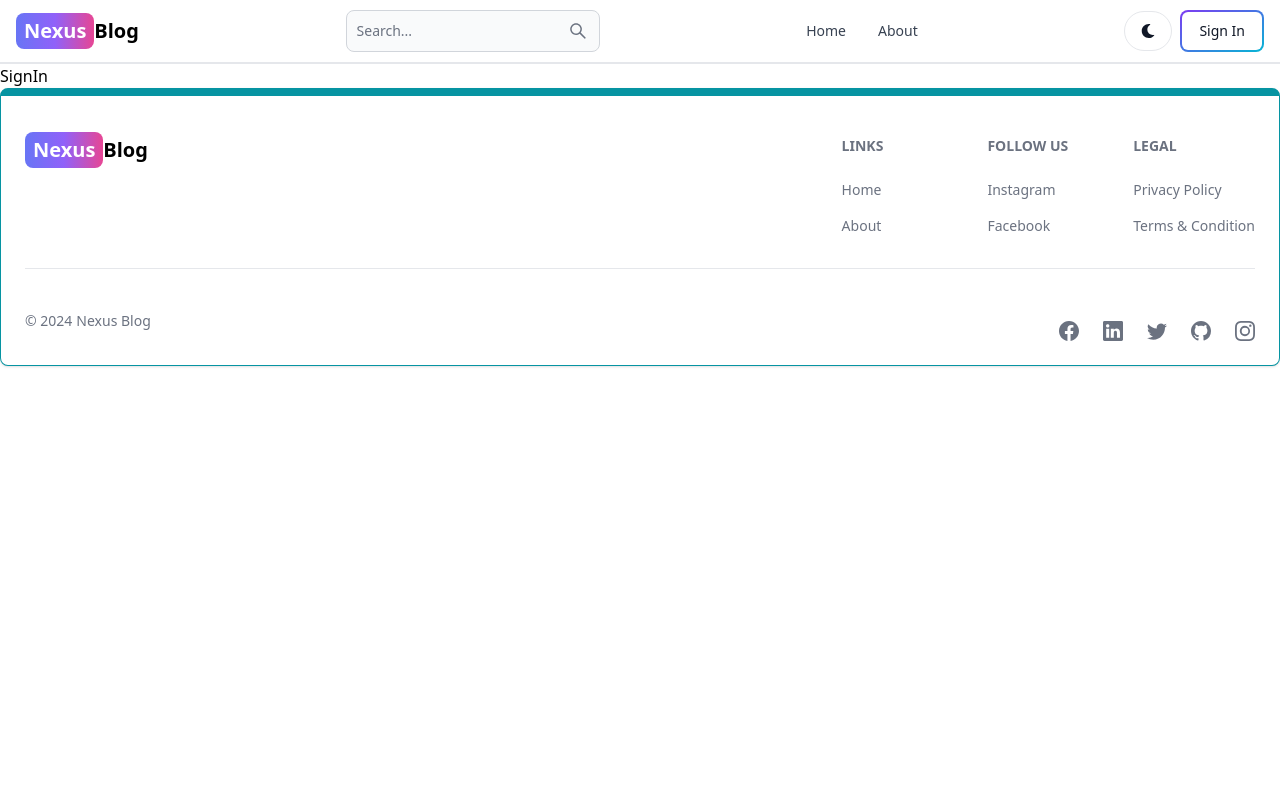
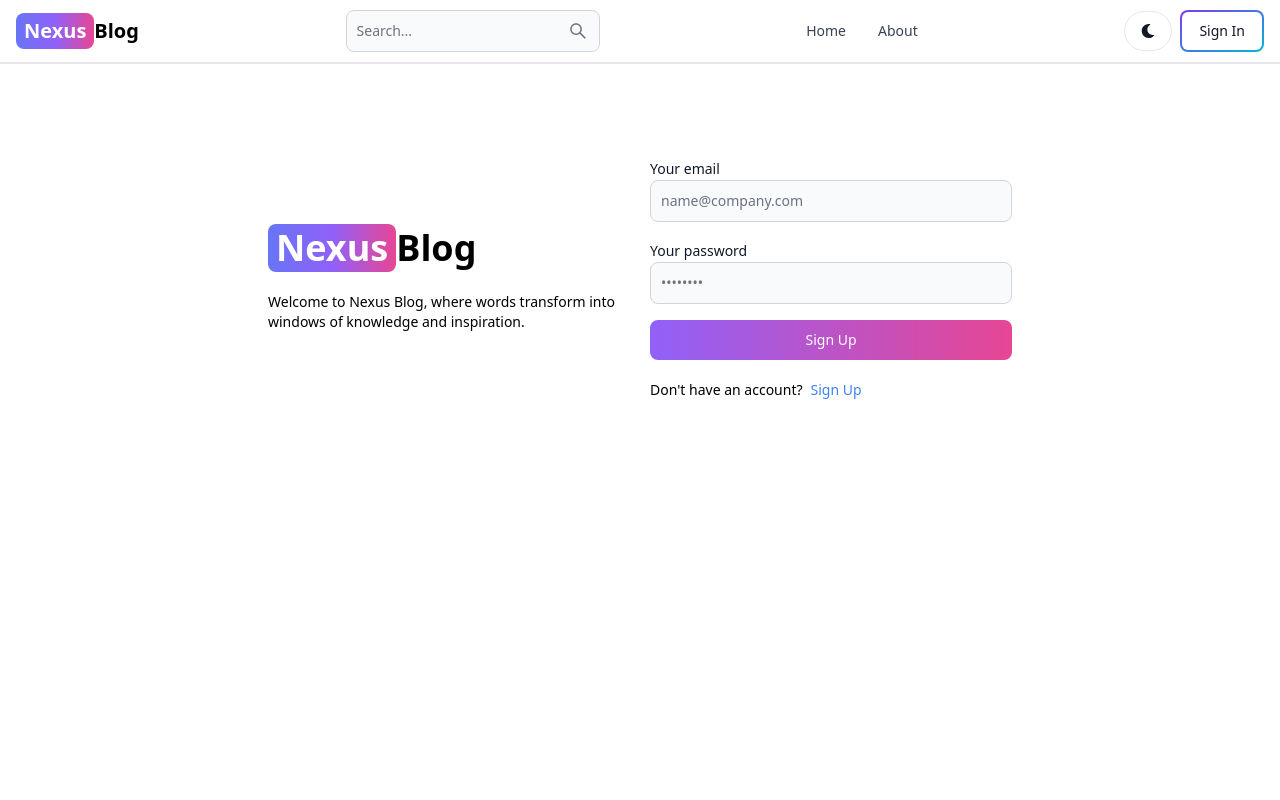
Before and after one commit to amitchahar9837/Blog-Application, a React (Vite) app in the folder client/: page /sign-in in a window 1280 px wide. Shown: the top 800 px of the page. Built offline with nearby package versions, Linux system fonts and the light colour scheme.

Commit message:
Add functionality to the sign in page

```diff
--- a/client/src/pages/SignIn.jsx
+++ b/client/src/pages/SignIn.jsx
@@ -1,9 +1,117 @@
-import React from 'react'
+import React, { useState } from "react";
+import { Link, useNavigate } from "react-router-dom";
+import { Alert, Button, Label, Spinner, TextInput } from "flowbite-react";
 
 const SignIn = () => {
+  const [formData, setFormData] = useState({});
+  const [errorMessage, setErrorMessage] = useState(null);
+  const [loading, setLoading] = useState(false);
+  const navigate = useNavigate();
+
+  const handleChange = (e) => {
+    setFormData({ ...formData, [e.target.id]: e.target.value.trim() });
+  };
+
+  const handleSubmit = async (e) => {
+    e.preventDefault();
+    if (!formData.email || !formData.password) {
+      return setErrorMessage("Please fill out all the fields");
+    }
+    try {
+      setLoading(true);
+      setErrorMessage(null);
+      const res = await fetch("/api/auth/signin", {
+        method: "POST",
+        headers: {
+          "Content-Type": "application/json",
+        },
+        body: JSON.stringify(formData),
+      });
+
+      const data = await res.json();
+      if (data.success === false) {
+        setLoading(false);
+        return setErrorMessage(data.message);
+      }
+      setLoading(false);
+      if (res.ok) {
+        navigate("/");
+      }
+    } catch (error) {
+      setErrorMessage(error.message);
+    }
+  };
   return (
-    <div>SignIn</div>
-  )
-}
+    <div className="min-h-screen mt-20">
+      <div className="flex p-3 max-w-3xl mx-auto flex-col md:flex-row gap-5 md:items-center">
+        {/* Left */}
+        <div className="flex-1">
+          <Link
+            to={"/"}
+            className="text-4xl font-bold dark:text-white flex items-center"
+          >
+            <span className="px-2 py-1 bg-gradient-to-r from from-indigo-500 via-purple-500 to-pink-500 rounded-lg text-white flex items-center">
+              Nexus{" "}
+            </span>
+            Blog
+          </Link>
+          <p className="text-sm mt-5">
+            Welcome to Nexus Blog, where words transform into windows of
+            knowledge and inspiration.
+          </p>
+        </div>
 
-export default SignIn
+        {/* Right */}
+        <div className="flex-1">
+          <form className="flex flex-col gap-4" onSubmit={handleSubmit}>
+            <div>
+              <Label value="Your email" />
+              <TextInput
+                type="email"
+                placeholder="name@company.com"
+                id="email"
+                onChange={handleChange}
+              />
+            </div>
+            <div>
+              <Label value="Your password" />
+              <TextInput
+                type="password"
+                placeholder="••••••••"
+                id="password"
+                onChange={handleChange}
+              />
+            </div>
+            <Button
+              gradientDuoTone={"purpleToPink"}
+              type="submit"
+              disabled={loading}
+            >
+              {loading ? (
+                <>
+                  <Spinner size={"sm"} />
+                  <span className="pl-3">Loading...</span>
+                </>
+              ) : (
+                "Sign Up"
+              )}
+            </Button>
+          </form>
+          <div className="flex gap-2 mt-5 text-sm">
+            <span>Don't have an account?</span>
+            <Link to={"/sign-up"} className="text-blue-500">
+              Sign Up
+            </Link>
+          </div>
+          {errorMessage && (
+            <Alert className="mt-4" color={"failure"}>
+              {errorMessage}
+            </Alert>
+          )}
+        </div>
+      </div>
+    </div>
+  );
+};
+
+export default SignIn;
--- a/client/src/pages/SignUp.jsx
+++ b/client/src/pages/SignUp.jsx
@@ -1,45 +1,45 @@
 import React, { useState } from "react";
 import { Link, useNavigate } from "react-router-dom";
-import {Alert, Button, Label, Spinner, TextInput} from 'flowbite-react'
+import { Alert, Button, Label, Spinner, TextInput } from "flowbite-react";
 const SignUp = () => {
-  const [formData,setFormData] = useState({});
-  const [errorMessage,setErrorMessage] = useState(null);
-  const [loading,setLoading] = useState(false);
+  const [formData, setFormData] = useState({});
+  const [errorMessage, setErrorMessage] = useState(null);
+  const [loading, setLoading] = useState(false);
   const navigate = useNavigate();
 
-  const handleChange = (e) =>{
-    setFormData({...formData,[e.target.id] : e.target.value.trim()})
-  }
+  const handleChange = (e) => {
+    setFormData({ ...formData, [e.target.id]: e.target.value.trim() });
+  };
 
-  const handleSubmit = async (e) =>{
+  const handleSubmit = async (e) => {
     e.preventDefault();
-    if(!formData.username || !formData.email || !formData.password){
+    if (!formData.username || !formData.email || !formData.password) {
       return setErrorMessage("Please fill out all the fields");
     }
     try {
       setLoading(true);
-      setErrorMessage(null)
-      const res = await fetch('/api/auth/signup',{
-        method:'POST',
-        headers:{
-          "Content-Type" : "application/json",
+      setErrorMessage(null);
+      const res = await fetch("/api/auth/signup", {
+        method: "POST",
+        headers: {
+          "Content-Type": "application/json",
         },
-        body:JSON.stringify(formData)
-      })
+        body: JSON.stringify(formData),
+      });
 
       const data = await res.json();
-      if(data.success === false){
+      if (data.success === false) {
         setLoading(false);
         return setErrorMessage(data.message);
       }
       setLoading(false);
-      if(res.ok){
-        navigate('/sign-in')
+      if (res.ok) {
+        navigate("/sign-in");
       }
     } catch (error) {
       setErrorMessage(error.message);
     }
-  }
+  };
   return (
     <div className="min-h-screen mt-20">
       <div className="flex p-3 max-w-3xl mx-auto flex-col md:flex-row gap-5 md:items-center">
@@ -50,10 +50,14 @@
             className="text-4xl font-bold dark:text-white flex items-center"
           >
             <span className="px-2 py-1 bg-gradient-to-r from from-indigo-500 via-purple-500 to-pink-500 rounded-lg text-white flex items-center">
-              Nexus            </span>
+              Nexus{" "}
+            </span>
             Blog
           </Link>
-          <p className="text-sm mt-5">Welcome to Nexus Blog, where words transform into windows of knowledge and inspiration.</p>
+          <p className="text-sm mt-5">
+            Welcome to Nexus Blog, where words transform into windows of
+            knowledge and inspiration.
+          </p>
         </div>
 
         {/* Right */}
@@ -61,34 +65,57 @@
           <form className="flex flex-col gap-4" onSubmit={handleSubmit}>
             <div>
               <Label value="Your username" />
-              <TextInput type="text" placeholder="Username" id="username" onChange={handleChange} />
+              <TextInput
+                type="text"
+                placeholder="Username"
+                id="username"
+                onChange={handleChange}
+              />
             </div>
             <div>
               <Label value="Your email" />
-              <TextInput type="email" placeholder="name@company.com" id="email" onChange={handleChange} />
+              <TextInput
+                type="email"
+                placeholder="name@company.com"
+                id="email"
+                onChange={handleChange}
+              />
             </div>
             <div>
               <Label value="Your password" />
-              <TextInput type="password" placeholder="Password" id="password" onChange={handleChange} />
+              <TextInput
+                type="password"
+                placeholder="Password"
+                id="password"
+                onChange={handleChange}
+              />
             </div>
-            <Button gradientDuoTone={'purpleToPink'} type="submit" disabled={loading}>
+            <Button
+              gradientDuoTone={"purpleToPink"}
+              type="submit"
+              disabled={loading}
+            >
               {loading ? (
                 <>
-                  <Spinner size={'sm'}/>
+                  <Spinner size={"sm"} />
                   <span className="pl-3">Loading...</span>
                 </>
-              ) : 'Sign Up'}
+              ) : (
+                "Sign Up"
+              )}
             </Button>
           </form>
           <div className="flex gap-2 mt-5 text-sm">
             <span>Have an account?</span>
-            <Link to={'/sign-in'} className="text-blue-500">Sign In</Link>
+            <Link to={"/sign-in"} className="text-blue-500">
+              Sign In
+            </Link>
           </div>
-          {
-            errorMessage && (
-              <Alert className="mt-4" color={'failure'}>{errorMessage}</Alert>
-            )
-          }
+          {errorMessage && (
+            <Alert className="mt-4" color={"failure"}>
+              {errorMessage}
+            </Alert>
+          )}
         </div>
       </div>
     </div>
```
